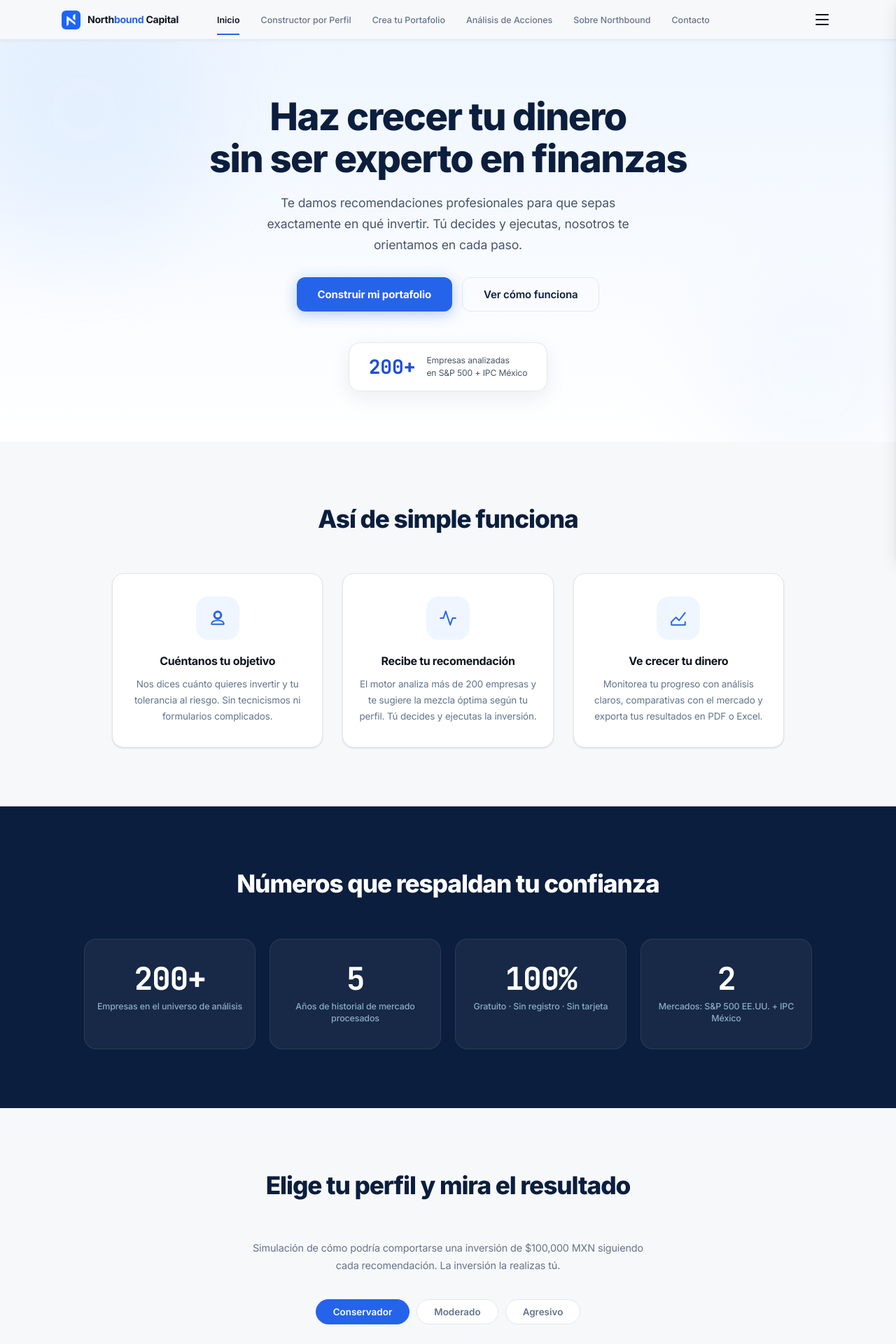
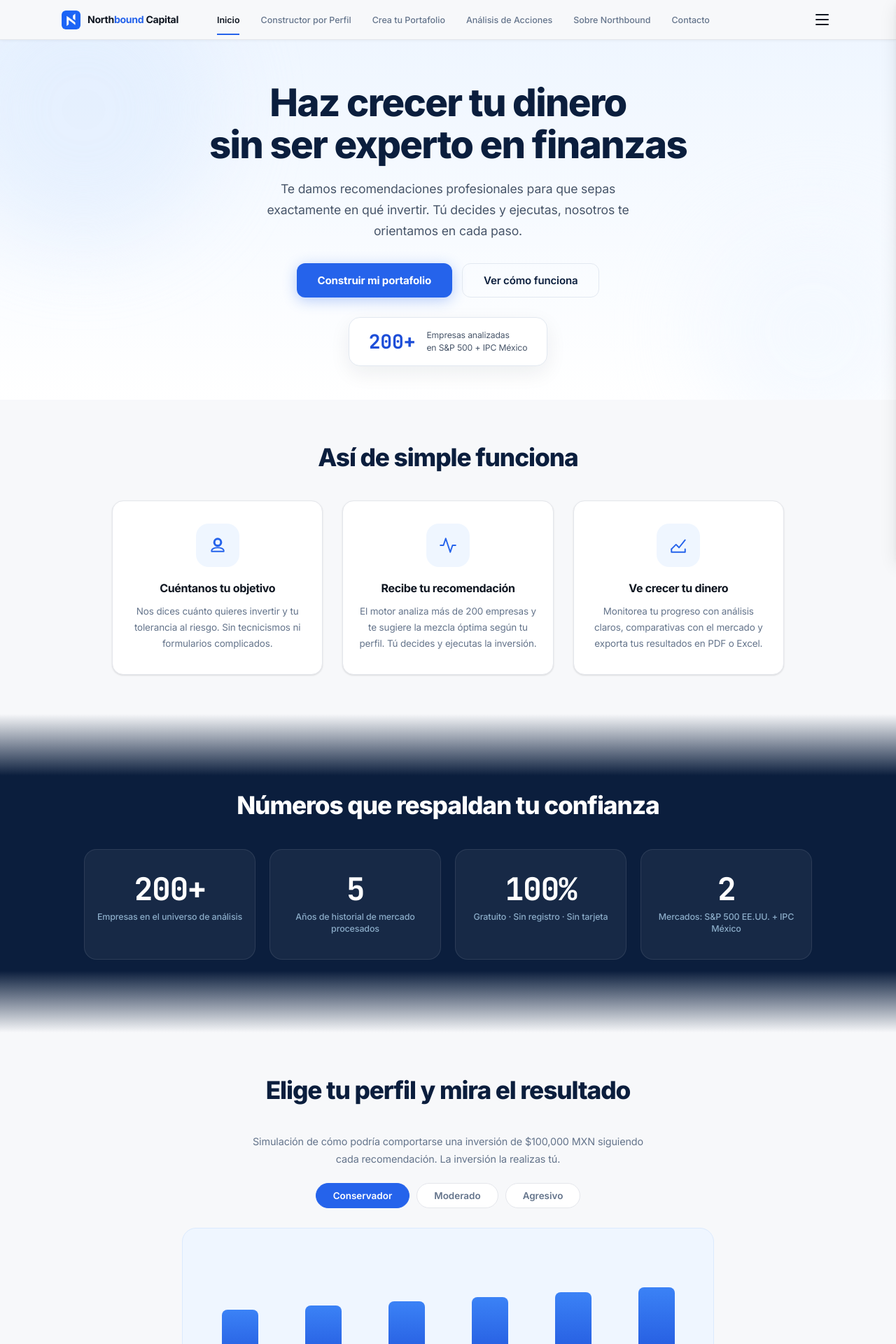
Before and after one commit to fernandotvr1900-ctrl/northbound-capital, a Flask app: page / in a window 1280 px wide. Shown: the top 1920 px of the page at 70% size. Run offline with Flask 3, Linux system fonts and the light colour scheme; some libraries are stand-ins or nearby versions.

Commit message:
Landing page: tighter spacing + smooth color fade on stats section
- Reduce all section paddings from 84px → 56px (how, comparator, trust, final-cta)
- Reduce hero padding 80/72px → 60/48px; hero-btns margin 44→28px
- Reduce section-title margin-bottom 52px → 36px; comp-intro/toggle reduced
- Stats section: replace solid #0B1E3D with gradient fade (bg→navy→bg)
  so dark section blends smoothly into neighboring light sections

Co-Authored-By: Claude Sonnet 4.6 <noreply@anthropic.com>

```diff
--- a/templates/index.html
+++ b/templates/index.html
@@ -1165,7 +1165,7 @@ body.dark .ci-row{border-color:rgba(255,255,255,.08)}
 .lp-hero{
   position:relative;overflow:hidden;
   background:linear-gradient(180deg,var(--lp-blue-50) 0%,#fff 100%);
-  padding:80px 28px 72px;text-align:center;
+  padding:60px 28px 48px;text-align:center;
 }
 body.dark .lp-hero{background:linear-gradient(180deg,#0d1f3c 0%,var(--bg) 100%)}
 .lp-blob{position:absolute;border-radius:50%;filter:blur(60px);opacity:.55;pointer-events:none;z-index:0}
@@ -1195,7 +1195,7 @@ body.dark .lp-h1{color:#EFF6FF}
 }
 body.dark .lp-hero-sub{color:#8BACC8}
 .lp-hero-btns{
-  display:flex;gap:14px;justify-content:center;flex-wrap:wrap;margin-bottom:44px;
+  display:flex;gap:14px;justify-content:center;flex-wrap:wrap;margin-bottom:28px;
   animation:lp-rise .7s ease both .48s;
 }
 .lp-btn-prim{
@@ -1228,10 +1228,10 @@ body.dark .lp-badge-lbl{color:#8BACC8}
 @keyframes lp-rise{from{opacity:0;transform:translateY(20px)}to{opacity:1;transform:translateY(0)}}
 
 /* ── HOW IT WORKS ─────────────────────────────────────────── */
-.lp-how{padding:84px 28px;background:var(--bg)}
+.lp-how{padding:56px 28px;background:var(--bg)}
 .lp-section-title{
   text-align:center;font-size:clamp(1.5rem,3.5vw,2.2rem);font-weight:800;
-  color:var(--lp-navy);letter-spacing:-.03em;margin-bottom:52px;
+  color:var(--lp-navy);letter-spacing:-.03em;margin-bottom:36px;
 }
 body.dark .lp-section-title{color:#EFF6FF}
 .lp-section-title.lp-lt{color:#fff}
@@ -1254,7 +1254,10 @@ body.dark .lp-step-icon svg{stroke:#60A5FA}
 .lp-step p{font-size:.84rem;color:var(--muted);line-height:1.7}
 
 /* ── STATS — dark navy full-bleed ─────────────────────────── */
-.lp-stats{background:#0B1E3D;padding:84px 28px;position:relative;overflow:hidden}
+.lp-stats{
+  background:linear-gradient(180deg,var(--bg) 0,#0B1E3D 88px,#0B1E3D calc(100% - 88px),var(--bg) 100%);
+  padding:104px 28px;position:relative;overflow:visible;
+}
 .lp-stats-grid{
   display:grid;grid-template-columns:repeat(4,1fr);gap:20px;
   max-width:1040px;margin:0 auto;position:relative;z-index:1;
@@ -1272,12 +1275,12 @@ body.dark .lp-step-icon svg{stroke:#60A5FA}
 .lp-stat-lbl{font-size:.78rem;color:#8BACC8;font-weight:500;line-height:1.4}
 
 /* ── COMPARATOR ───────────────────────────────────────────── */
-.lp-comparator{padding:84px 28px;background:var(--bg)}
+.lp-comparator{padding:56px 28px;background:var(--bg)}
 .lp-comp-intro{
   text-align:center;color:var(--muted);max-width:580px;
-  margin:0 auto 36px;font-size:.9rem;line-height:1.7;
-}
-.lp-profile-toggle{display:flex;justify-content:center;gap:10px;margin-bottom:44px;flex-wrap:wrap}
+  margin:0 auto 22px;font-size:.9rem;line-height:1.7;
+}
+.lp-profile-toggle{display:flex;justify-content:center;gap:10px;margin-bottom:28px;flex-wrap:wrap}
 .lp-prof-btn{
   padding:9px 24px;border-radius:30px;border:1.5px solid var(--border);
   background:var(--card);color:var(--muted);font-weight:600;font-size:.84rem;
@@ -1313,7 +1316,7 @@ body.dark .lp-chart-result-num{color:#60A5FA}
 }
 
 /* ── TRUST ────────────────────────────────────────────────── */
-.lp-trust{padding:84px 28px;background:var(--bg)}
+.lp-trust{padding:56px 28px;background:var(--bg)}
 .lp-trust-grid{display:grid;grid-template-columns:repeat(4,1fr);gap:20px;max-width:1000px;margin:0 auto}
 .lp-trust-item{
   text-align:center;padding:28px 18px;
@@ -1332,7 +1335,7 @@ body.dark .lp-trust-icon svg{stroke:#60A5FA}
 .lp-trust-item p{font-size:.8rem;color:var(--muted);line-height:1.65}
 
 /* ── FINAL CTA ────────────────────────────────────────────── */
-.lp-final-cta{padding:0 28px 84px}
+.lp-final-cta{padding:0 28px 56px}
 .lp-cta-card{
   text-align:center;
   background:linear-gradient(135deg,var(--lp-blue-700),var(--lp-navy));
```
